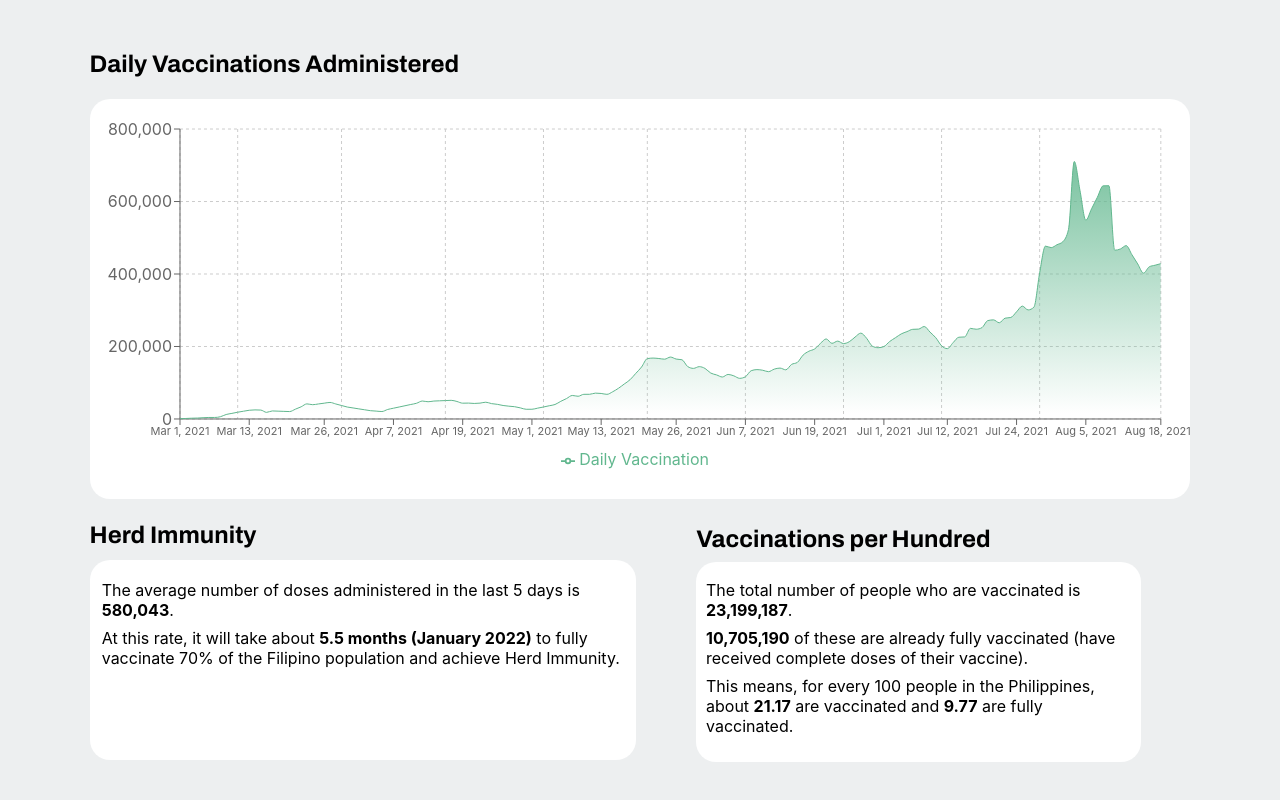
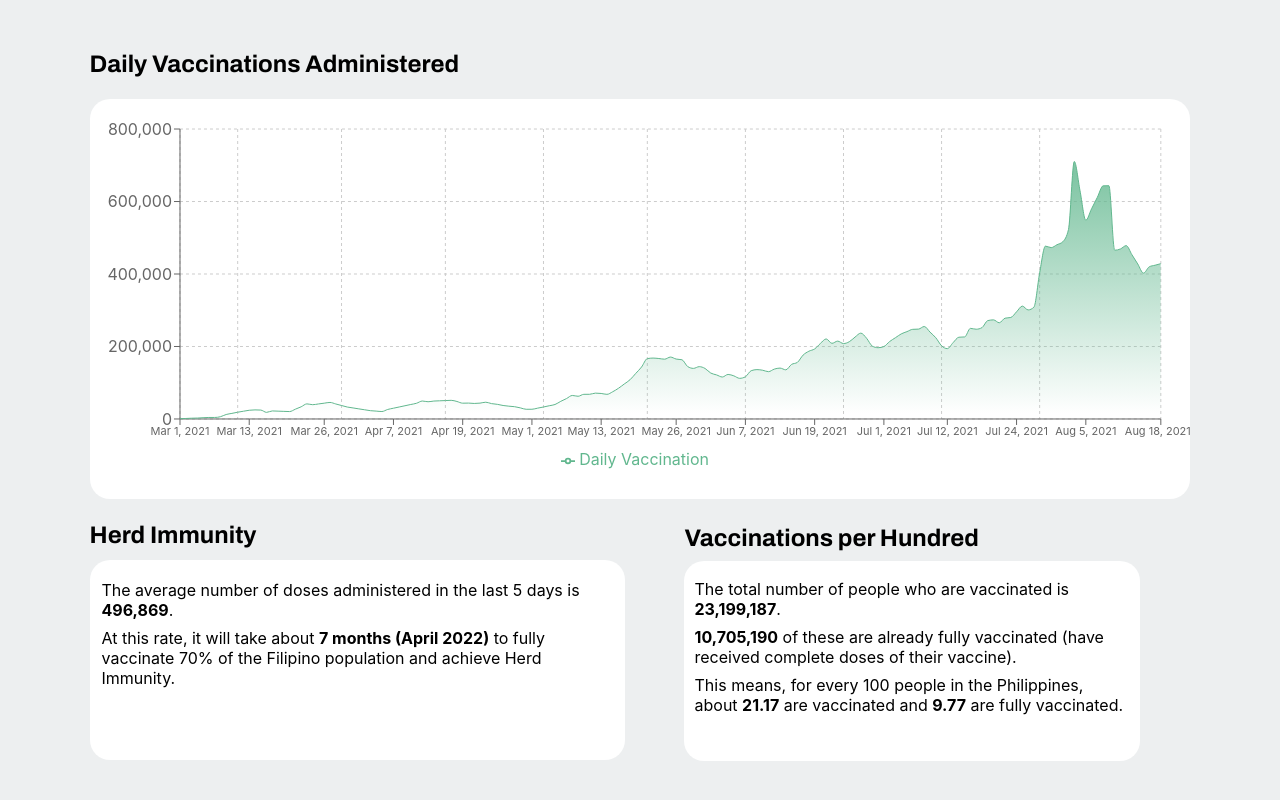
Before and after one commit to collinsritch/c19db, a React (Create React App) app: page /vaccinations in a window 1280 px wide. Shown: the part 656-1456 px from the top of the page. Built offline with nearby package versions, Linux system fonts and the light colour scheme; the HTML template or start-up script is replaced by a standard one.

Commit message:
final merge git add -A

```diff
--- a/src/components/vaccinations/vaccinations.jsx
+++ b/src/components/vaccinations/vaccinations.jsx
@@ -149,8 +149,8 @@ const Vaccinations = () => {
                     <div>
                         <h2 className="heading-title">Herd Immunity</h2>
                         <div className="herd-immunity-container">
-                            <p>The average number of doses administered in the last 5 days is <b>580,043</b>.</p>
-                            <p>At this rate, it will take about <b>5.5 months (January 2022)</b> to fully vaccinate 70% of the Filipino population and achieve Herd Immunity.</p>
+                            <p>The average number of doses administered in the last 5 days is <b>496,869</b>.</p>
+                            <p>At this rate, it will take about <b>7 months (April 2022)</b> to fully vaccinate 70% of the Filipino population and achieve Herd Immunity.</p>
                         </div>
                     </div>
 
```
